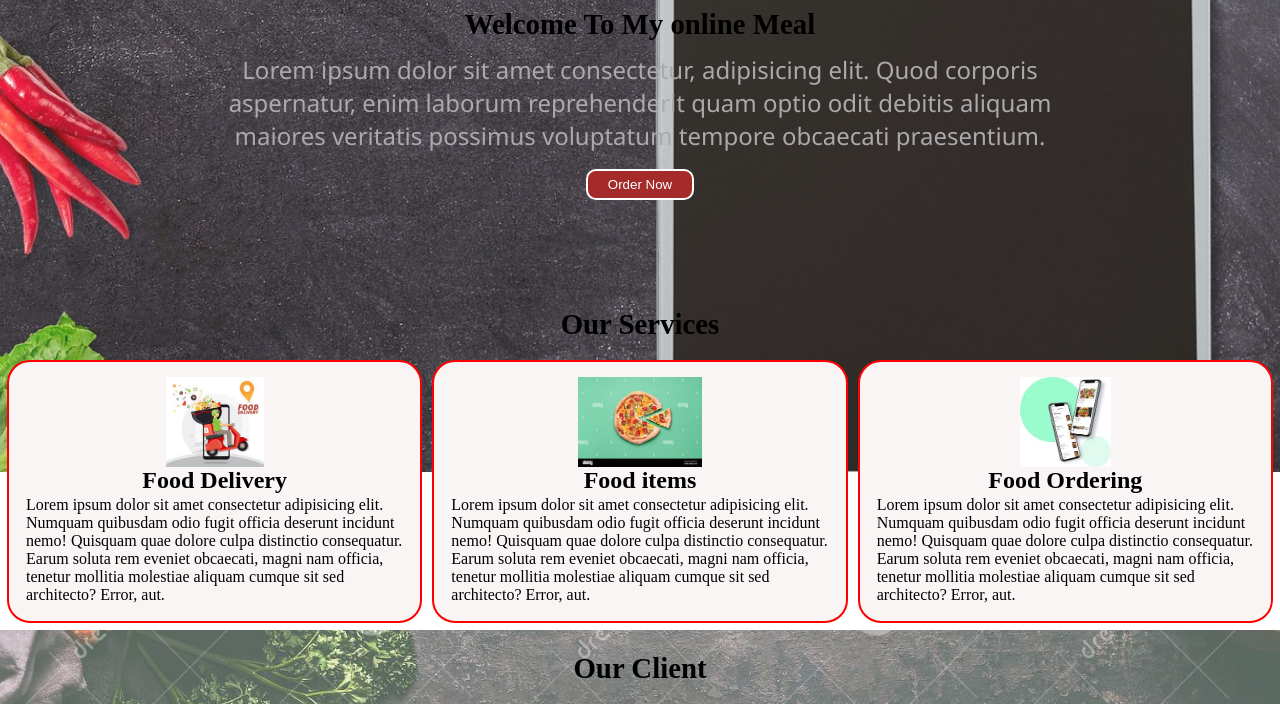
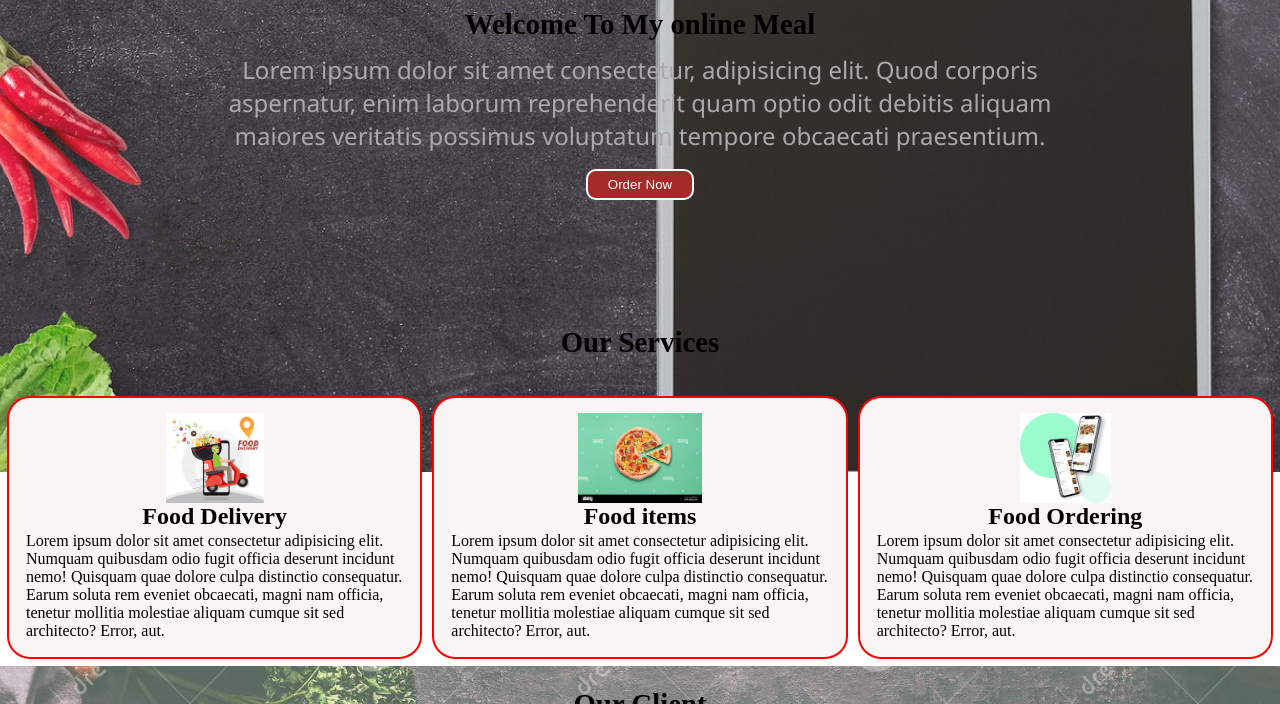
Before and after one commit to InzamamulHaque09/onlinemeal2, a plain HTML site: page index.html in a window 1280 px wide. Shown: the part 82-786 px from the top of the page. Drawn offline with Linux system fonts and the light colour scheme.

Commit message:
Update index.html

```diff
--- a/index.html
+++ b/index.html
@@ -32,7 +32,7 @@
         <button class="btn">Order Now</button>
     </section>
     <section id="services-container">
-        <h1 class="h-primary center" style="text-align: center; margin: 2px;">Our Services
+        <h1 class="h-primary center" style="text-align: center; margin: 20px;">Our Services
         </h1>
         <div id="services">
             <div class="box">
```
